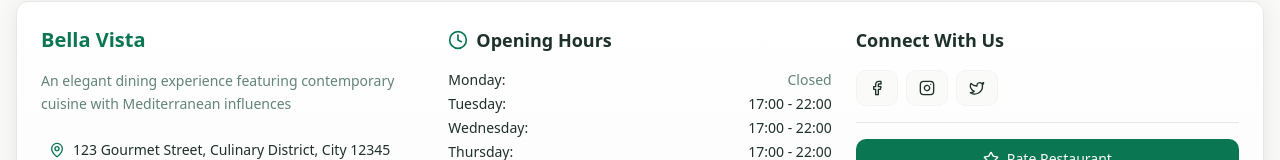
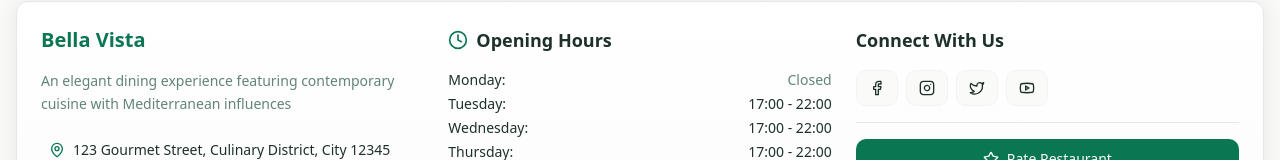
Before and after one commit to caspianbank/orderly-menu-flow, a React (Vite) app: page / in a window 1280 px wide. Shown: the part 2115-2275 px from the top of the page. Built offline with nearby package versions, Linux system fonts and the light colour scheme.

Commit message:
Update Footer.tsx

```diff
--- a/src/components/restaurant/Footer.tsx
+++ b/src/components/restaurant/Footer.tsx
@@ -1,4 +1,4 @@
-import { Phone, Mail, MapPin, Clock, Facebook, Instagram, Twitter } from 'lucide-react';
+import { Phone, Mail, MapPin, Clock, Facebook, Instagram, Twitter, Youtube } from 'lucide-react';
 import { Card, CardContent } from '@/components/ui/card';
 import { Button } from '@/components/ui/button';
 import { Separator } from '@/components/ui/separator';
@@ -131,6 +131,18 @@ export function Footer() {
                       <span className="sr-only">Twitter</span>
                     </Button>
                   )}
+
+                  {restaurantInfo.socialMedia.youtube && (
+                    <Button
+                      variant="outline"
+                      size="sm"
+                      onClick={() => handleSocialClick(restaurantInfo.socialMedia.youtube!)}
+                      className="gap-2"
+                    >
+                      <Youtube className="h-4 w-4" />
+                      <span className="sr-only">YouTube</span>
+                    </Button>
+                  )}
                 </div>
 
                 <Separator />
```
